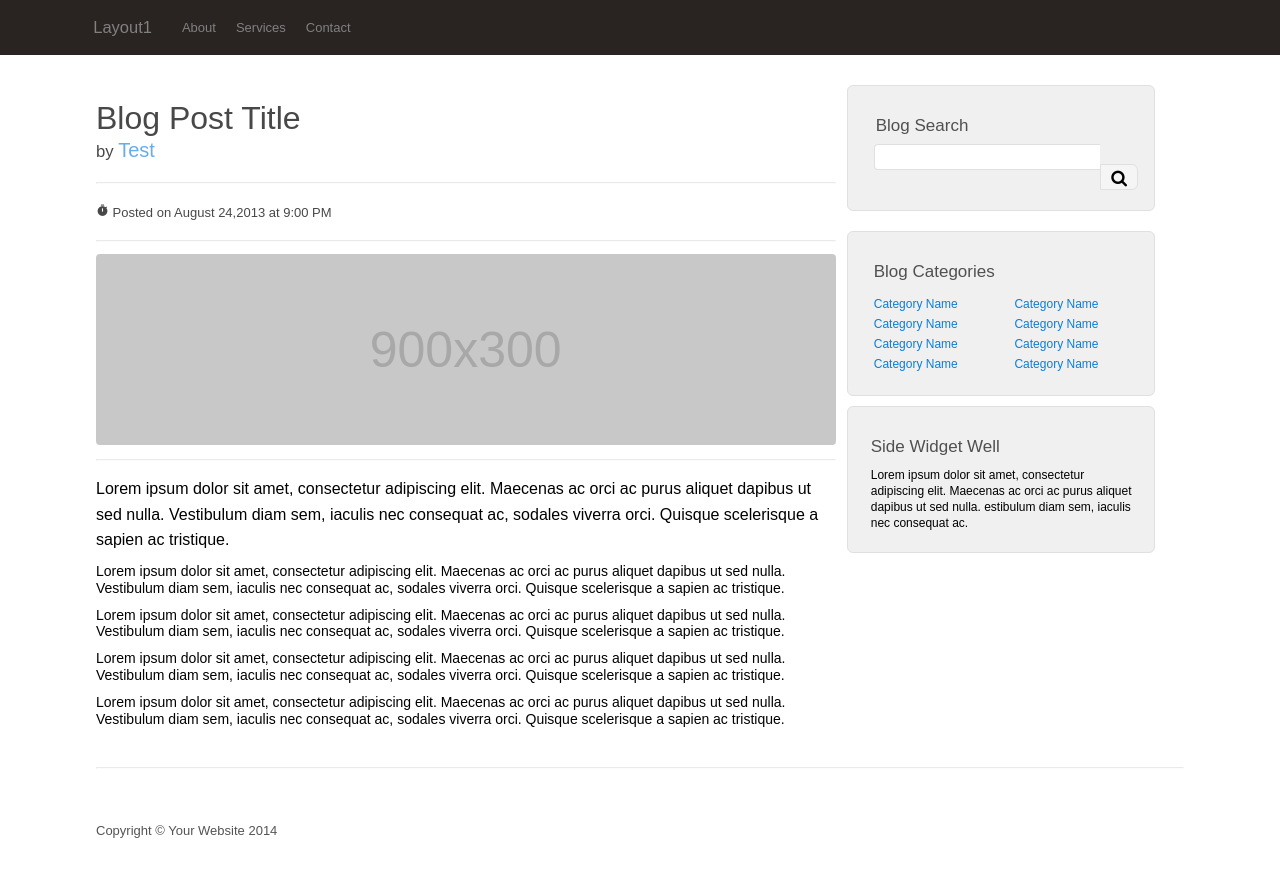
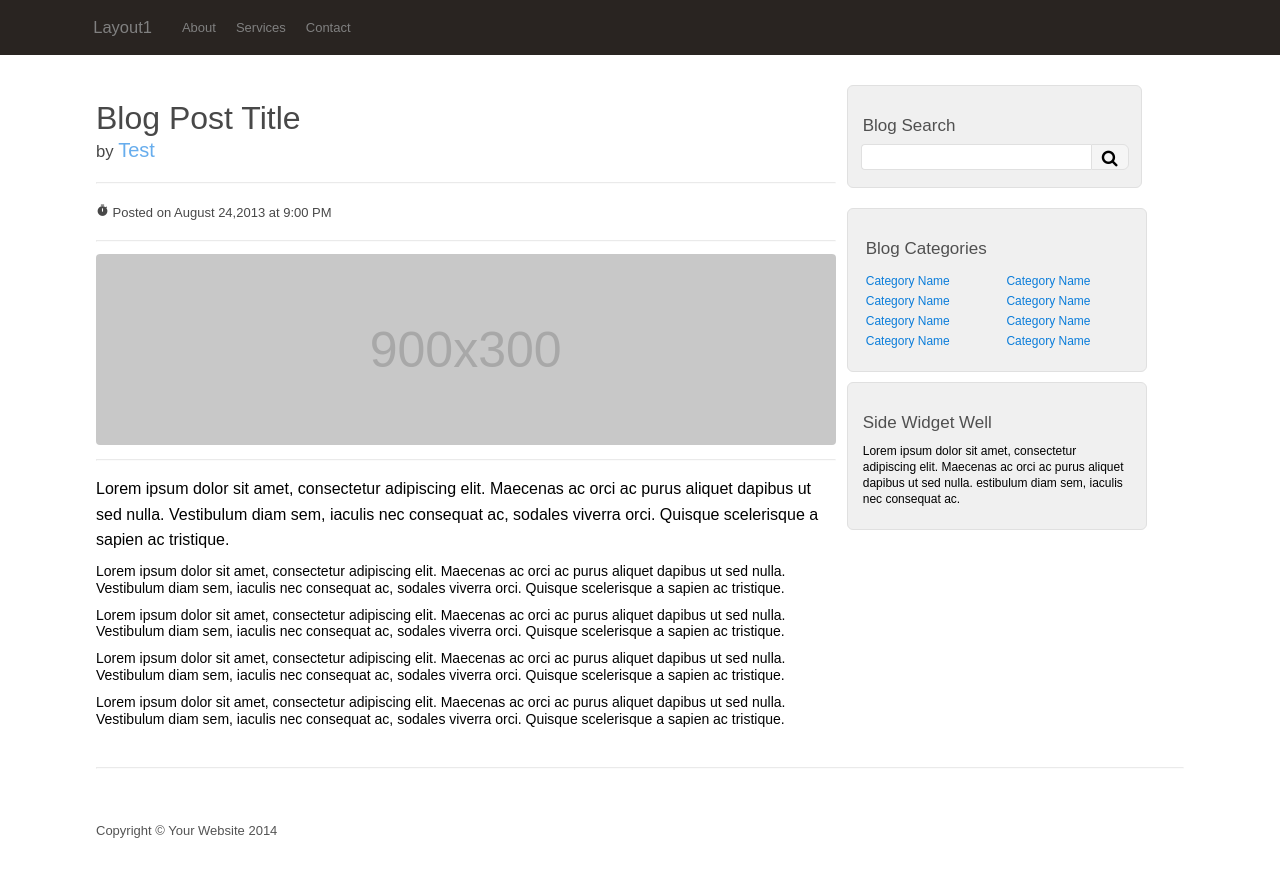
Before and after one commit to etechnidhi/layout, a plain HTML site: page index.html in a window 1280 px wide. Drawn offline with Linux system fonts and the light colour scheme.

Commit message:
layout3 form edited

```diff
--- a/index.css
+++ b/index.css
@@ -119,18 +119,10 @@ hr{
     border: 1px solid #E0E0E0;
     font-size: 17px;
     font-family: Arial, Helvetica, sans-serif;
-    padding-left: 13px;
-    padding-bottom: 6%;
+    /* padding-bottom: 6%; */
     width: 87%;
     margin-bottom: 20px;
     /* display: inline; */
-}
-.example{
-    display: inline;
-    padding-left: 8px;
-    margin: 0 auto;
-    margin-left:10px;
-    width: 100%;
 }
 .example2{
     margin-left: 13.5px;
@@ -139,10 +131,9 @@ form.example input[type=text] {
     padding: 2px;
     font-size: 17px;
     border: 1px solid #E0E0E0 ;
-    /* border-radius: 6px; */
     border-right: none;
+    width: 82%;
     float: left;
-    background: white;
     border-top-left-radius: 4px;;
     border-bottom-left-radius: 4px;
 }
@@ -176,8 +167,8 @@ form.example::after {
     border-radius: 6px;
     border: 1px solid #E0E0E0;
     font-size: 17px;
+    padding-left: 5px;
     font-family: Arial, Helvetica, sans-serif;
-    padding-left: 13px;
     padding-bottom: 1%;
     width: 87%;
     margin-bottom: 10px;
```
